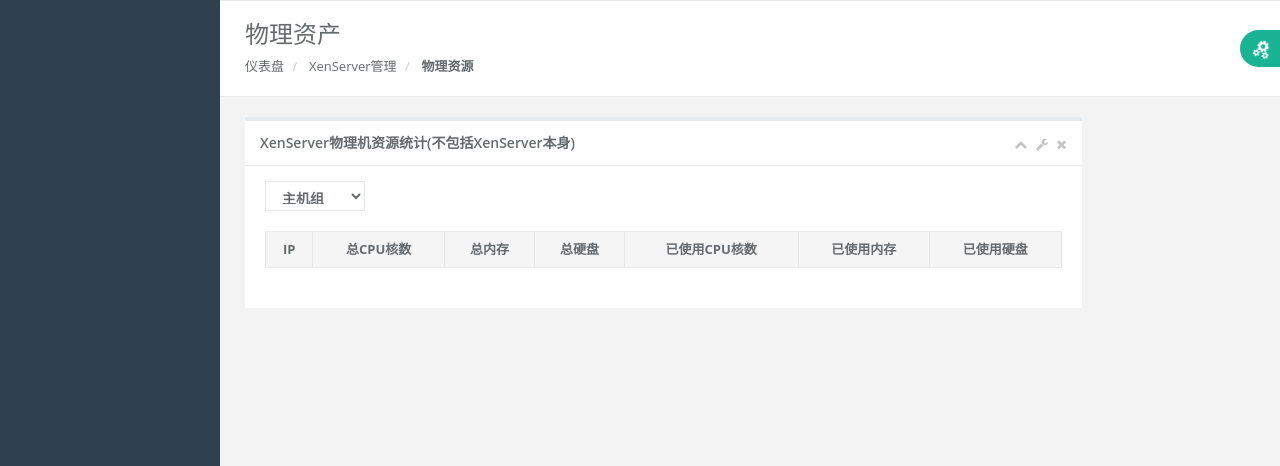
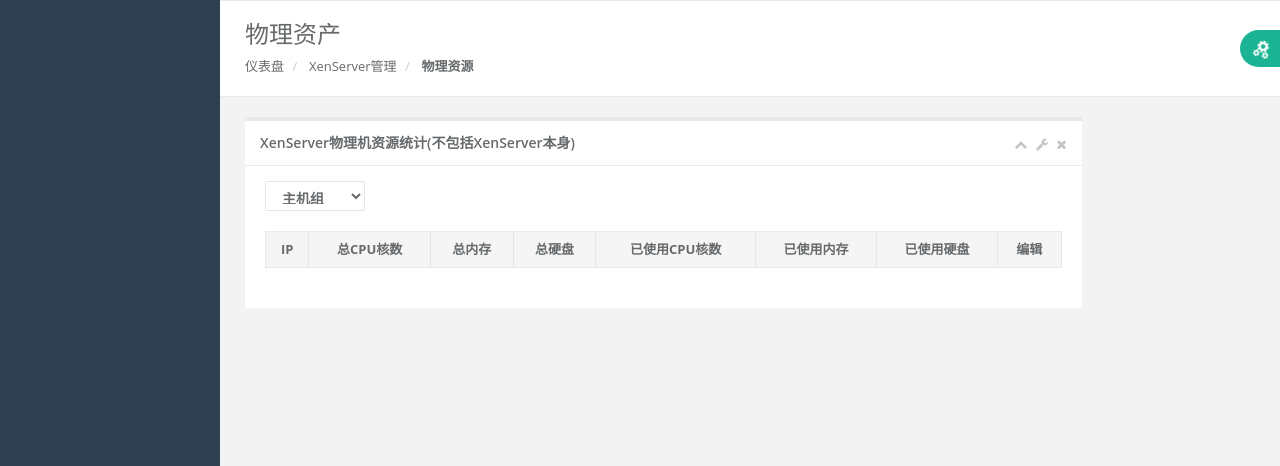
Before and after one commit to RoyceShen1/jumpserver, a Django app: page /jasset/xenserver/list/ in a window 1280 px wide. Shown: the part 60-526 px from the top of the page. Run offline with Django 3.2, Linux system fonts and the light colour scheme; a user stored in the database is signed in; data comes from the database, SQL or seed files in the repository; data that the repository does not hold is empty; parts of the project's set-up code (start-up, migrations or seed data) failed here and were passed over; some libraries are stand-ins or nearby versions.

Commit message:
add edit button

```diff
--- a/templates/jasset/xenserver_list.html
+++ b/templates/jasset/xenserver_list.html
@@ -71,6 +71,7 @@
                                     <th class="text-center">已使用CPU核数</th>
                                     <th class="text-center">已使用内存</th>
                                     <th class="text-center">已使用硬盘</th>
+                                    <th class="text-center">编辑</th>
                                 </tr>
                             </thead>
                             <tbody>
@@ -83,6 +84,7 @@
                                     <td class="text-center">{{x|get_used_cpu_core}}核</td>
                                     <td class="text-center">{{x|get_used_mem}}G</td>
                                     <td class="text-center">{{x|get_used_disk}}G</td>
+                                    <td class="text-center"><a href="#" class="btn btn-xs btn-info">编辑</a></td>
                                 </tr>
                                 {% endfor %}
                             </tbody>
```
